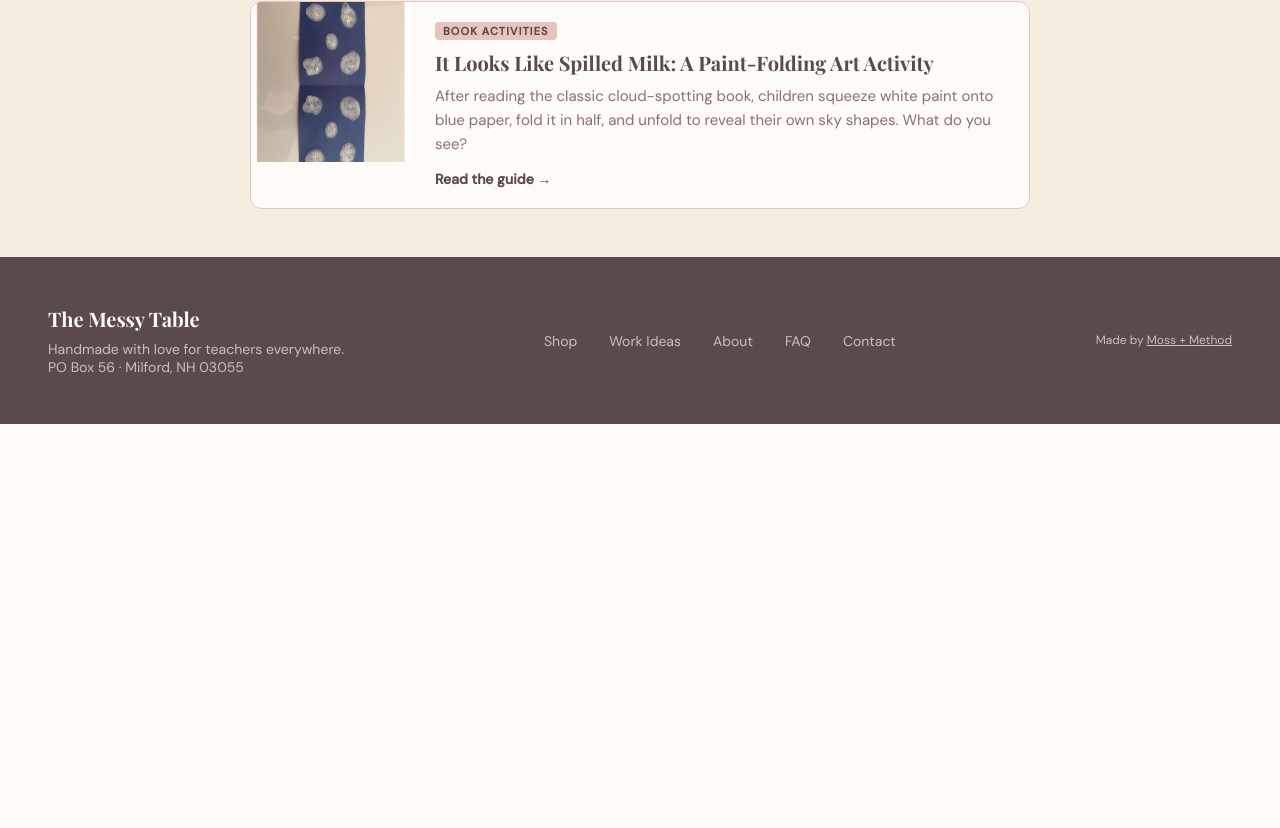
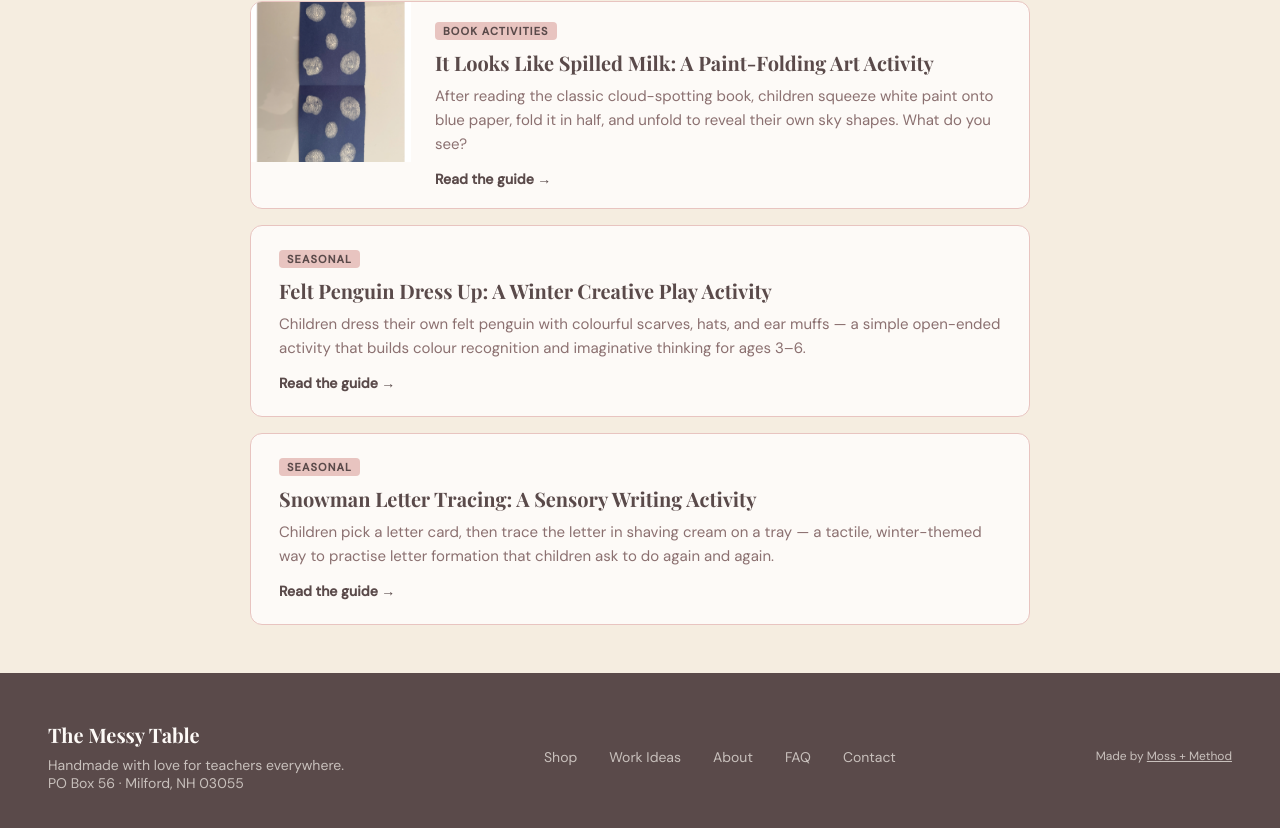
Before and after one commit to britt-cerato/the-messy-table, a React (Vite) app: page /ideas in a window 1280 px wide. Shown: the part 4088-4916 px from the top of the page. Before the commit the page ends 4512 px from the top, so only its background shows below. Built offline with nearby package versions, Linux system fonts and the light colour scheme; a web font is replaced by a local one.

Commit message:
Add two winter classroom activity ideas
Felt Penguin Dress Up and Snowman Letter Tracing, both seasonal/ages 3-6.
No images yet — to be added when photos are available.

Co-Authored-By: Claude Sonnet 4.6 <noreply@anthropic.com>

```diff
--- a/src/data/ideas.ts
+++ b/src/data/ideas.ts
@@ -721,6 +721,122 @@ export const IDEAS: Idea[] = [
       },
     ],
   },
+  // ── Winter Activities ─────────────────────────────────────────
+  {
+    slug: 'felt-penguin-dress-up',
+    title: 'Felt Penguin Dress Up: A Winter Creative Play Activity',
+    excerpt: 'Children dress their own felt penguin with colourful scarves, hats, and ear muffs — a simple open-ended activity that builds colour recognition and imaginative thinking for ages 3–6.',
+    date: '2025-11-01',
+    category: 'Seasonal',
+    relatedProductIds: ['the-mitten'],
+    intro: 'This activity is exactly the kind of thing that looks simple from the outside but keeps children deeply engaged. Each child gets a felt penguin and a pile of colourful accessories — scarves, hats, and ear muffs cut from felt — and they dress it however they like. There\'s no right answer, no pattern to follow. That freedom is the point.',
+    sections: [
+      {
+        heading: 'What You\'ll Need',
+        paragraphs: [
+          'Felt in black, white, orange, blue, purple, yellow, pink, and green.',
+          'Googly eyes, liquid glue, and pom-poms in a variety of colours.',
+        ],
+      },
+      {
+        heading: 'How to Prepare the Activity',
+        paragraphs: [
+          'Make the felt penguins in advance before presenting the activity to the children. Cut a simple penguin body from black felt with a white tummy, orange felt beak and feet, and attach the googly eyes with liquid glue. Let them dry completely.',
+          'Cut out a variety of scarves, hats, and ear muffs from the different coloured felts. Sort them into three separate piles — one for scarves, one for hats, one for ear muffs — so children can easily find what they\'re looking for.',
+          'Set the penguins and sorted accessories out on a tray or mat, ready for the children to explore.',
+        ],
+      },
+      {
+        heading: 'How the Children Use It',
+        paragraphs: [
+          'Children pick up a penguin and choose whatever accessories they like from the three piles. Some will carefully colour-coordinate; others will mix as many colours as possible. Both approaches are wonderful.',
+          'The felt accessories can be switched in and out easily, so children often redress their penguin multiple times. This repetition builds vocabulary naturally — naming the colours, talking about what the penguin is wearing, comparing choices with a friend.',
+          'Pom-poms can be added as optional decorations on the hats or scarves for extra sensory interest.',
+        ],
+      },
+      {
+        heading: 'Why This Activity Works',
+        paragraphs: [
+          'Open-ended activities — where there\'s no single right outcome — are some of the most valuable things on an early childhood shelf. They develop self-direction, creative thinking, and the confidence to make choices without waiting for adult approval.',
+          'The felt medium is forgiving and satisfying. Pieces stay in place well enough to "work" without being permanent. Younger children who haven\'t yet developed the fine motor control for small fastenings (buttons, snaps) can manage felt accessories easily and experience genuine success.',
+        ],
+      },
+    ],
+    faqs: [
+      {
+        question: 'How do I cut the felt pieces so they\'re consistent?',
+        answer: 'A simple paper template makes this much faster. Draw your scarf, hat, and ear muff shapes on paper, cut them out, then trace around the template onto the felt. You can cut several layers of felt at once to speed up the process.',
+      },
+      {
+        question: 'How many penguins should I make?',
+        answer: 'One per child if it\'s an individual work, or two or three if it\'s a shared tray at a table. Having a few extras means the activity is always ready even if one penguin goes missing or gets worn out.',
+      },
+      {
+        question: 'Can children add their own decorations?',
+        answer: 'Absolutely — that\'s encouraged. Setting out additional pom-poms, small felt shapes, or even sequins gives children who are deeply engaged something extra to explore. Keep any very small pieces away from children under three.',
+      },
+    ],
+  },
+
+  {
+    slug: 'snowman-letter-tracing',
+    title: 'Snowman Letter Tracing: A Sensory Writing Activity',
+    excerpt: 'Children pick a letter card, then trace the letter in shaving cream on a tray — a tactile, winter-themed way to practise letter formation that children ask to do again and again.',
+    date: '2025-11-15',
+    category: 'Seasonal',
+    relatedProductIds: ['winter-rhyming-cards'],
+    intro: 'Shaving cream tracing is one of those activities that sounds messy but is actually very manageable — and children are completely captivated by it. The sensory feedback of tracing through the cream reinforces letter shapes in a way that pencil and paper simply can\'t. Pair it with a snowman theme and a set of letter cards and you have a winter language work children will choose again and again.',
+    sections: [
+      {
+        heading: 'What You\'ll Need',
+        paragraphs: [
+          'Letter cards (uppercase, lowercase, or both depending on your children\'s stage).',
+          'A small tray — a baking tray or sensory tray with low sides works perfectly.',
+          'A card holder stand to prop the letter card upright so children can see it clearly while they trace.',
+          'One can of shaving cream.',
+        ],
+      },
+      {
+        heading: 'How to Set Up',
+        paragraphs: [
+          'Spray a thin, even layer of shaving cream across the bottom of the tray. You don\'t need much — just enough to cover the surface.',
+          'Set the card holder stand at the back of the tray and place a letter card in it. The child will look at the card and trace the same letter in the shaving cream in front of them.',
+          'Have additional letter cards within easy reach so children can swap them out independently.',
+        ],
+      },
+      {
+        heading: 'How to Do the Activity',
+        paragraphs: [
+          'The child picks out a letter card and places it in the card holder stand so they can see it clearly.',
+          'Using one finger, the child traces the letter shape in the shaving cream, following the model on the card.',
+          'When they\'re happy with it, they smooth out the shaving cream with their palm to "erase" — and the surface is ready to go again. Add a small spray of shaving cream if the surface gets thin.',
+          'Children repeat with different letter cards, self-directing which letters to practise and for how long.',
+        ],
+      },
+      {
+        heading: 'Why Sensory Writing Works',
+        paragraphs: [
+          'When a child forms a letter with their finger — especially in a medium as tactile as shaving cream — they engage more of their brain than when they write with a pencil. The sensory feedback from the cool, smooth cream makes the motor memory stronger.',
+          'The "erase and repeat" nature of the activity removes the anxiety some children feel around making mistakes on paper. There is no wrong mark here — everything smooths away and can be tried again.',
+          'This activity is excellent for children who are working on letter formation but aren\'t yet ready for consistent pencil work, as well as for any child who needs a fresh, engaging way to revisit a skill.',
+        ],
+      },
+    ],
+    faqs: [
+      {
+        question: 'Is shaving cream safe for young children?',
+        answer: 'Standard foam shaving cream is generally safe for skin contact in a supervised activity and is used widely in early childhood settings. Avoid if any child has very sensitive skin. As with all sensory materials, supervise closely and remind children it\'s not for tasting.',
+      },
+      {
+        question: 'What kind of letter cards work best?',
+        answer: 'Cards with directional arrows showing how to form the letter are ideal — they give children a model for where to start and which direction to move. Montessori sandpaper letter cards can also be adapted for this activity.',
+      },
+      {
+        question: 'How do I clean up?',
+        answer: 'Shaving cream wipes away easily with a damp cloth. Most surfaces (trays, tables, hands) clean up in seconds. Rinse the tray under warm water when the activity is done and it\'s ready for next time.',
+      },
+    ],
+  },
 ]
 
 export function getIdea(slug: string): Idea | undefined {
```
